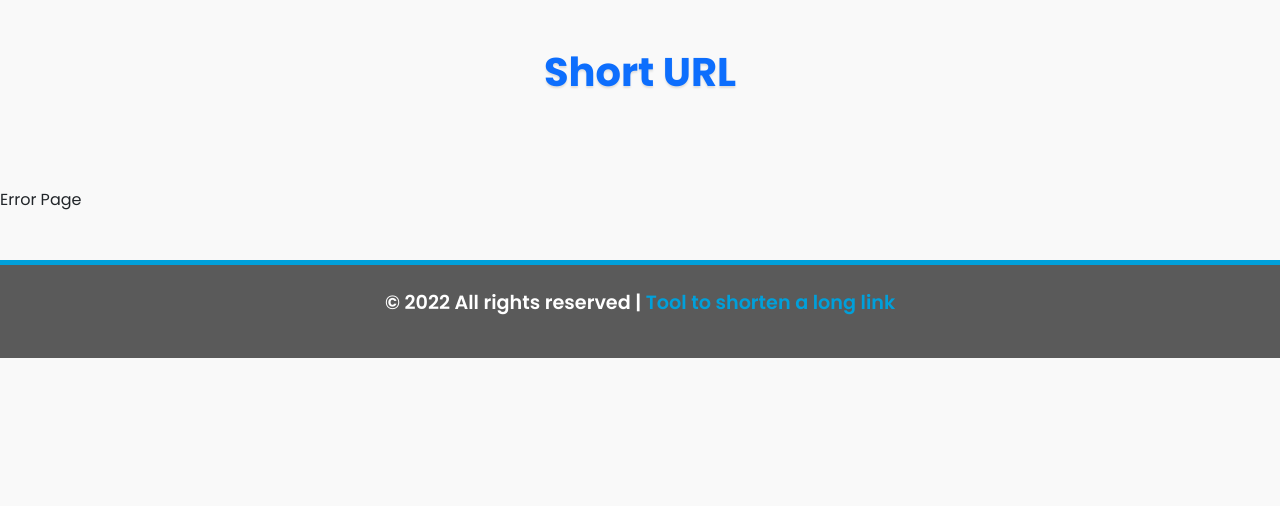
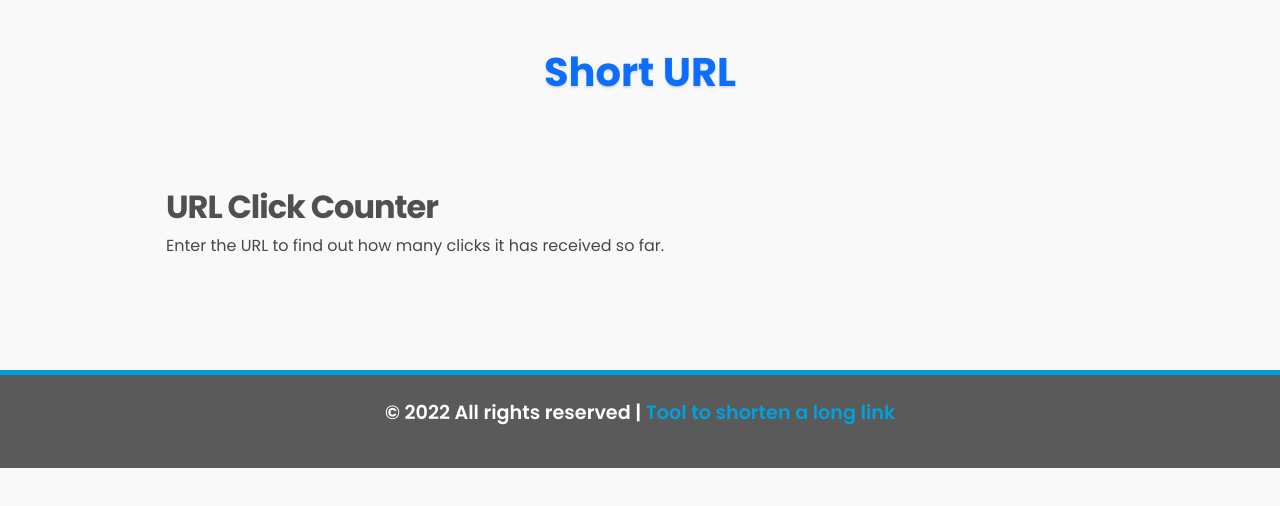
Before and after one commit to itsmar1/url-shortener, a React (Create React App) app in the folder ui/: page /click-counter in a window 1280 px wide. Shown: the top 506 px of the page. Built offline with nearby package versions, Linux system fonts and the light colour scheme.

Commit message:
click counter page the content section

```diff
--- a/ui/src/App.js
+++ b/ui/src/App.js
@@ -4,6 +4,7 @@ import { Routes, Route } from 'react-router-dom';
 import TheHomePage from './pages/TheHomePage';
 import ErrorPage from './pages/ErrorPage';
 import ShortenedPage from './pages/ShortenedPage';
+import ClickCounter from './pages/ClickCounter';
 import TheHeader from './layout/TheHeader';
 import TheFooter from './layout/TheFooter';
 
@@ -16,6 +17,7 @@ const App = () => {
       <Routes>
         <Route path='/' element={<TheHomePage />} />
         <Route path='/shortened' element={<ShortenedPage />} />
+        <Route path='/click-counter' element={<ClickCounter />} />
         <Route path='*' element={<ErrorPage />} />
       </Routes>
       <TheFooter />
--- /dev/null
+++ b/ui/src/components/counter/TheContent.jsx
@@ -0,0 +1,16 @@
+import React from 'react';
+
+
+const TheContent = () => {
+    return (
+        <div className='content mx-auto'>
+            <div>
+                <h1>URL Click Counter</h1>
+                <p>Enter the URL to find out how many clicks it has received so far.</p>
+            </div>
+        </div>
+    );
+};
+
+
+export default TheContent;
--- /dev/null
+++ b/ui/src/pages/ClickCounter.jsx
@@ -0,0 +1,26 @@
+import React from 'react';
+
+
+import TheContent from '../components/counter/TheContent';
+
+
+const ClickCounter = () => {
+    return (
+        <div className='click-counter container'>
+            <div className="row">
+                <div className="col-10">
+                    <TheContent />
+                </div>
+            </div>
+            <div className="row">
+                <div className="col-10">
+                    {/* <ShortenedBox /> */}
+                </div>
+            </div>
+        </div>
+    );
+};
+
+
+
+export default ClickCounter;
--- /dev/null
+++ b/ui/src/styles/_counter.scss
@@ -0,0 +1,17 @@
+.click-counter {
+    .content {
+        margin-bottom: 4rem;
+        max-width: 758px;
+        h1 {
+            font-weight: bold;
+            font-size: 2rem;
+            color: #505050;
+            letter-spacing: -1px;
+        }
+        p {
+            color: #484848;
+            line-height: 1.5;
+            text-align: left;
+        }
+    }
+}
--- a/ui/src/styles/index.scss
+++ b/ui/src/styles/index.scss
@@ -3,6 +3,7 @@
 @import './layout/footer';
 @import './homepage';
 @import './shortened';
+@import './counter';
 
 body {
     font-family: $Poppins;
```
